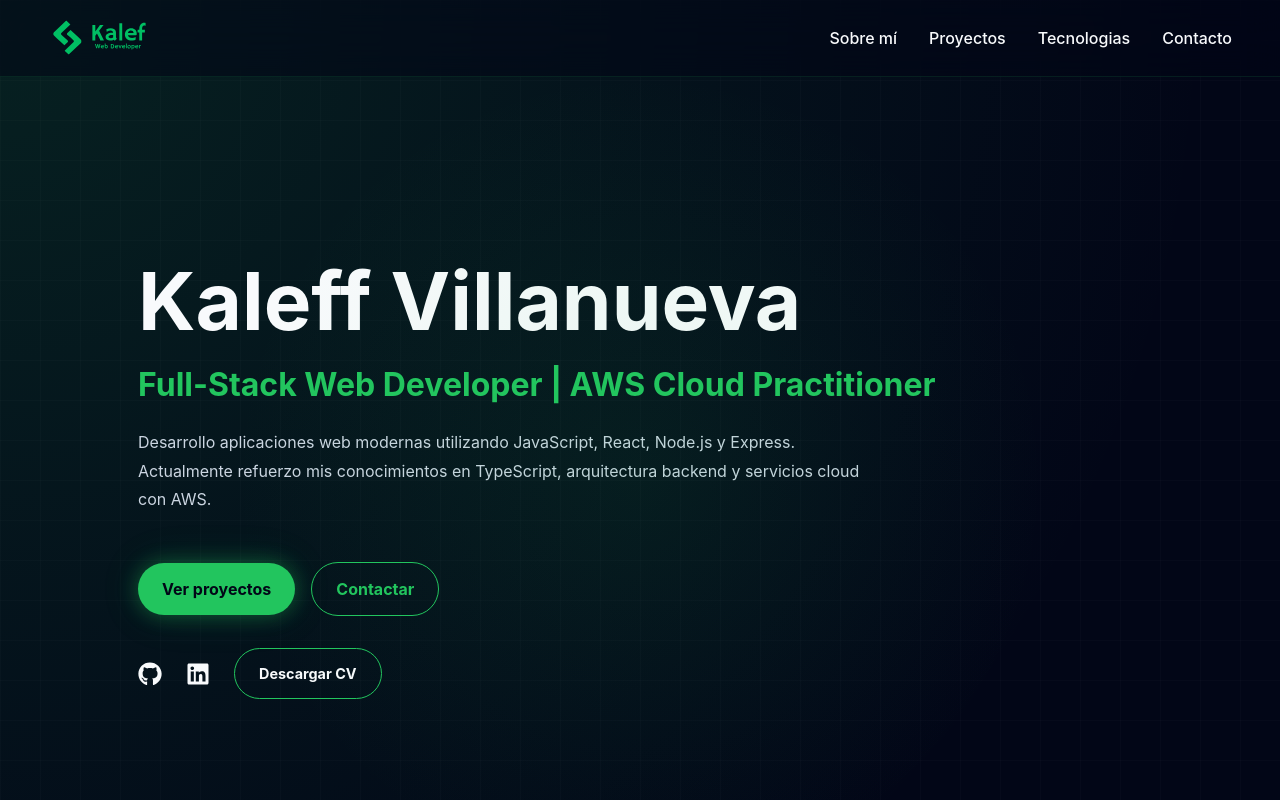
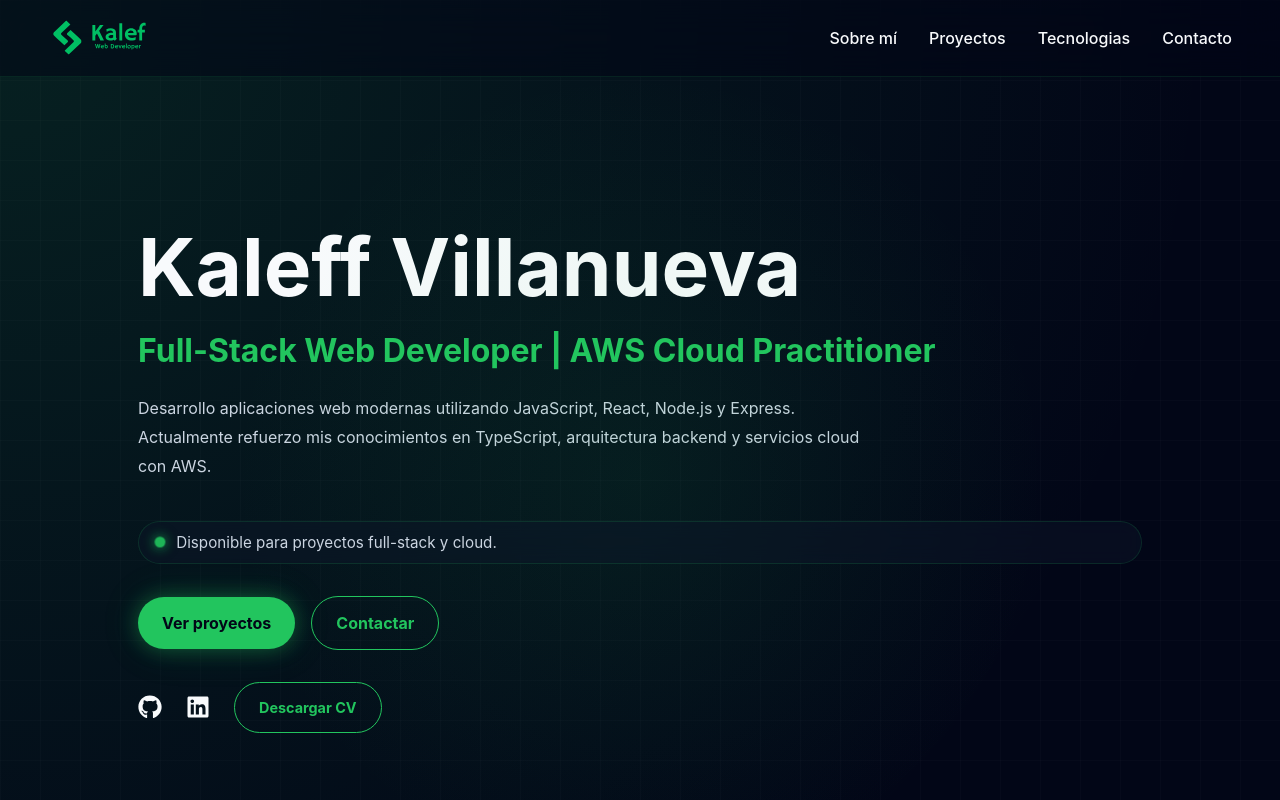
Before and after one commit to Kalef22/portfolio-v2, a React (Vite) app: page / in a window 1280 px wide. Shown: the top 800 px of the page. Built offline with nearby package versions, Linux system fonts and the light colour scheme.

Commit message:
feat: añadir indicador visual de disponibilidad

```diff
--- a/src/sections/Hero.tsx
+++ b/src/sections/Hero.tsx
@@ -11,6 +11,11 @@ function Hero() {
                 React, Node.js y Express. Actualmente refuerzo mis conocimientos
                 en TypeScript, arquitectura backend y servicios cloud con AWS.
             </p>
+
+            <div className="hero-status">
+                <span className="status-dot"></span>
+                Disponible para proyectos full-stack y cloud.
+            </div>
 
             <div className="hero-buttons">
                 <a href="#proyectos" className="primary-button">
@@ -38,7 +43,7 @@ function Hero() {
                     <FaLinkedin />
                 </a>
 
-                <a href="/cv.pdf" className='cv-button'>
+                <a href="/cv.pdf" className="cv-button" target="_blank" rel="noreferrer">
                     Descargar CV
                 </a>
             </div>
--- a/src/styles/global.css
+++ b/src/styles/global.css
@@ -237,6 +237,16 @@ p {
     margin-top: 2rem;
 }
 
+.hero-socials .cv-button {
+    color: var(--primary);
+    font-size: 0.9rem;
+}
+
+.hero-socials .cv-button:hover {
+    background: var(--primary);
+    color: #020617;
+}
+
 .hero-socials a {
     display: flex;
     align-items: center;
@@ -251,7 +261,7 @@ p {
         color 0.3s ease;
 }
 
-.hero-socials a:hover {
+.hero-socials a:not(.cv-button):hover {
     color: var(--primary);
     transform: translateY(-3px);
 }
@@ -259,6 +269,60 @@ p {
 .cv-button {
     font-size: 0.9rem !important;
 }
+
+/* ===== punto de disponibilidad inicio ===== */
+.hero-status {
+    display: inline-flex;
+    align-items: center;
+    gap: 0.7rem;
+
+    margin-top: 1.5rem;
+    padding: 0.7rem 1rem;
+
+    border: 1px solid rgba(34, 197, 94, 0.15);
+    border-radius: 999px;
+
+    background: rgba(15, 23, 42, 0.45);
+
+    color: var(--text-muted);
+    font-size: 0.95rem;
+
+    backdrop-filter: blur(10px);
+}
+
+.status-dot {
+    width: 10px;
+    height: 10px;
+
+    border-radius: 50%;
+
+    background: var(--primary);
+
+    box-shadow:
+        0 0 10px rgba(34, 197, 94, 0.8),
+        0 0 20px rgba(34, 197, 94, 0.4);
+
+    animation: pulse 2s infinite;
+}
+
+@keyframes pulse {
+    0% {
+        transform: scale(1);
+        opacity: 1;
+    }
+
+    50% {
+        transform: scale(1.25);
+        opacity: 0.7;
+    }
+
+    100% {
+        transform: scale(1);
+        opacity: 1;
+    }
+}
+/*  ===== punto disponibilidad fin ==== */
+
 
 /* ===== Sections ===== */
 
```
